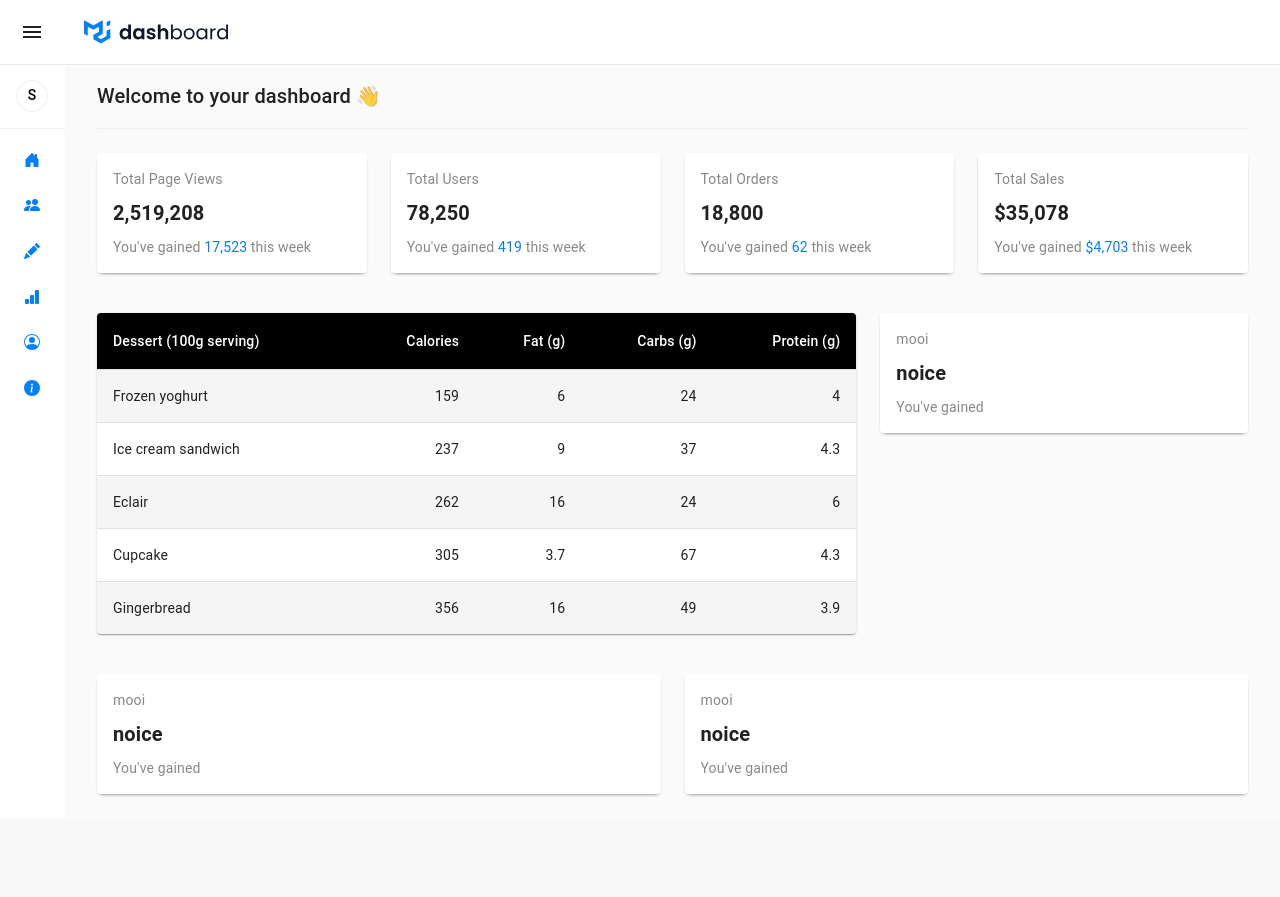
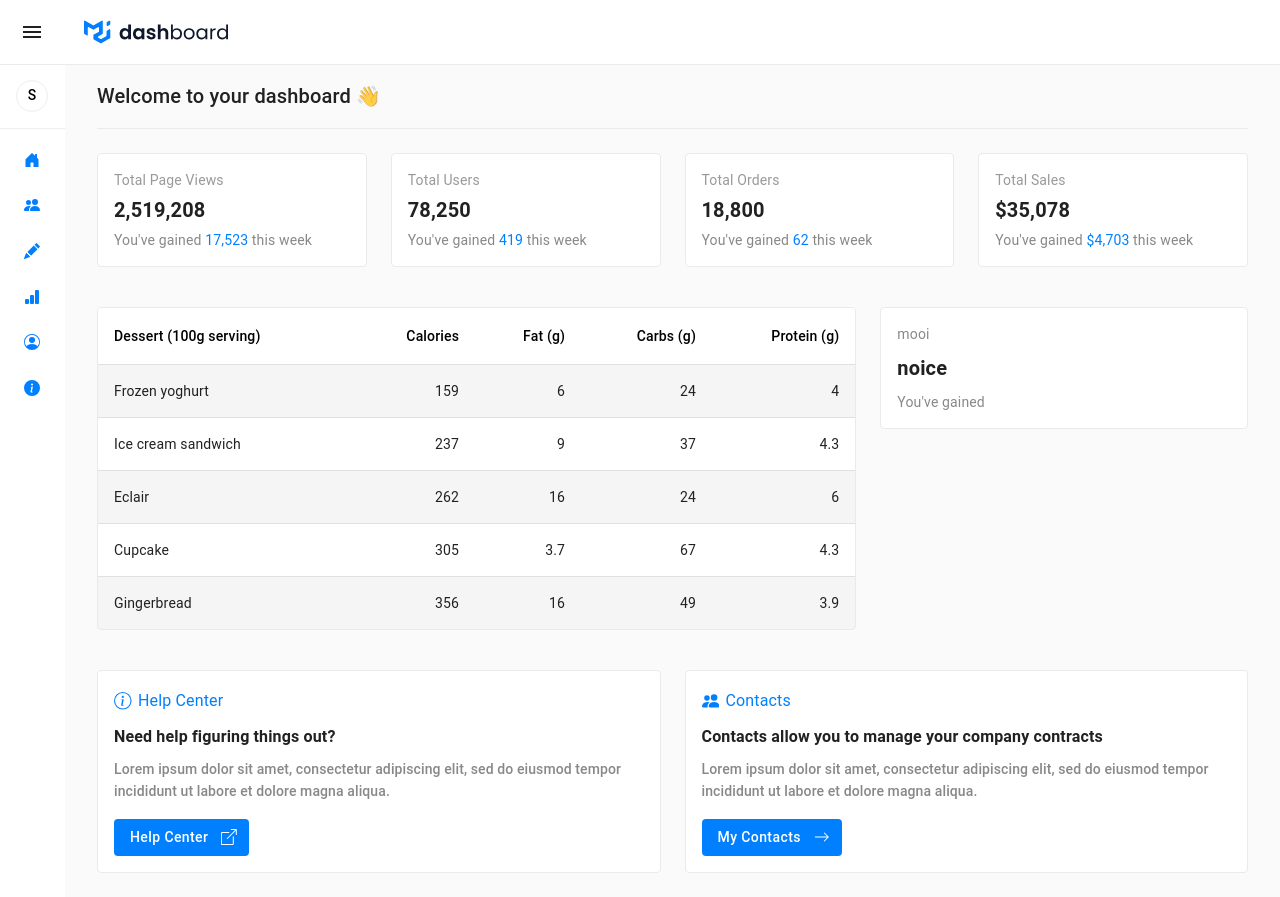
Before and after one commit to Shubh-6657/mui-admin_pannel, a React (Vite) app: page / in a window 1280 px wide. Before the commit the page ends 818 px from the top, so only its background shows below. Built offline with nearby package versions, Linux system fonts and the light colour scheme.

Commit message:
working on home page

```diff
--- a/src/pages/Dashboard/Home.jsx
+++ b/src/pages/Dashboard/Home.jsx
@@ -1,4 +1,4 @@
-import { Box, Grid, Paper, Typography } from '@mui/material'
+import { Box, Button, Grid, Paper, Typography } from '@mui/material'
 import { styled, useTheme } from '@mui/material/styles'
 import Table from '@mui/material/Table'
 import TableBody from '@mui/material/TableBody'
@@ -6,41 +6,16 @@ import TableCell, { tableCellClasses } from '@mui/material/TableCell'
 import TableContainer from '@mui/material/TableContainer'
 import TableHead from '@mui/material/TableHead'
 import TableRow from '@mui/material/TableRow'
+import { summaryItems, homeTableRows, homeShortcutItems } from '../../temp/home'
+import { BoxArrowUpRight, InfoCircle } from 'react-bootstrap-icons'
 
 const Home = () => {
   const theme = useTheme()
 
-  const summaryItems = [
-    {
-      title: 'Total Page Views',
-      value: '2,519,208',
-      percentageIncrease: '',
-      increasedBy: '17,523'
-    },
-    {
-      title: 'Total Users',
-      value: '78,250',
-      percentageIncrease: '',
-      increasedBy: '419'
-    },
-    {
-      title: 'Total Orders',
-      value: '18,800',
-      percentageIncrease: '',
-      increasedBy: '62'
-    },
-    {
-      title: 'Total Sales',
-      value: '$35,078',
-      percentageIncrease: '',
-      increasedBy: '$4,703'
-    }
-  ]
-
   const StyledTableCell = styled(TableCell)(({ theme }) => ({
     [`&.${tableCellClasses.head}`]: {
-      backgroundColor: theme.palette.common.black,
-      color: theme.palette.common.white
+      backgroundColor: theme.palette.common.white,
+      color: theme.palette.common.black
     },
     [`&.${tableCellClasses.body}`]: {
       fontSize: 14
@@ -51,30 +26,17 @@ const Home = () => {
     '&:nth-of-type(odd)': {
       backgroundColor: theme.palette.action.hover
     },
-    // hide last border
     '&:last-child td, &:last-child th': {
       border: 0
     }
   }))
-
-  function createData(name, calories, fat, carbs, protein) {
-    return { name, calories, fat, carbs, protein }
-  }
-
-  const rows = [
-    createData('Frozen yoghurt', 159, 6.0, 24, 4.0),
-    createData('Ice cream sandwich', 237, 9.0, 37, 4.3),
-    createData('Eclair', 262, 16.0, 24, 6.0),
-    createData('Cupcake', 305, 3.7, 67, 4.3),
-    createData('Gingerbread', 356, 16.0, 49, 3.9)
-  ]
 
   return (
     <>
       <Grid
         xs={12}
         style={{
-          borderBottom: '1px solid #eee',
+          borderBottom: '1px solid #eaeaea',
           padding: '1rem 0 1rem',
           marginBottom: '1.5rem'
         }}
@@ -91,8 +53,7 @@ const Home = () => {
                 <Box
                   sx={{
                     padding: 2,
-                    // border: '1px solid #eee',
-                    boxShadow: '0 2px 4px -3px #000',
+                    border: '1px solid #eaeaea',
                     backgroundColor: '#fff',
                     borderRadius: '4px'
                   }}
@@ -100,7 +61,7 @@ const Home = () => {
                   <Typography
                     variant="body2"
                     style={{
-                      color: '#888',
+                      color: '#999',
                       userSelect: 'none'
                     }}
                   >
@@ -112,7 +73,7 @@ const Home = () => {
                     fontWeight={'bold'}
                     style={{
                       userSelect: 'none',
-                      marginTop: '.5rem'
+                      marginTop: '.25rem'
                     }}
                   >
                     {item.value}
@@ -123,7 +84,7 @@ const Home = () => {
                     style={{
                       color: '#888',
                       userSelect: 'none',
-                      marginTop: '.5rem'
+                      marginTop: '.25rem'
                     }}
                   >
                     You've gained{' '}
@@ -140,7 +101,11 @@ const Home = () => {
       {/* ================================================= */}
       <Grid container spacing={3} style={{ marginTop: '1rem' }}>
         <Grid item xs={8}>
-          <TableContainer component={Paper}>
+          <TableContainer
+            component={Paper}
+            elevation={0}
+            style={{ border: '1px solid #eaeaea' }}
+          >
             <Table sx={{ minWidth: 700 }} aria-label="customized table">
               <TableHead>
                 <TableRow>
@@ -156,7 +121,7 @@ const Home = () => {
                 </TableRow>
               </TableHead>
               <TableBody>
-                {rows.map((row) => (
+                {homeTableRows.map((row) => (
                   <StyledTableRow key={row.name}>
                     <StyledTableCell component="th" scope="row">
                       {row.name}
@@ -179,8 +144,7 @@ const Home = () => {
           <Box
             sx={{
               padding: 2,
-              // border: '1px solid #eee',
-              boxShadow: '0 2px 4px -3px #000',
+              border: '1px solid #eaeaea',
               backgroundColor: '#fff',
               borderRadius: '4px'
             }}
@@ -222,92 +186,81 @@ const Home = () => {
       {/* ============================================= */}
 
       <Grid container spacing={3} style={{ marginTop: '1rem' }}>
-        <Grid item xs={6}>
+        {homeShortcutItems &&
+          homeShortcutItems.map((item, index) => {
+            return (
+              <Grid item xs={6} key={'helpful info' + index}>
                 <Box
                   sx={{
                     padding: 2,
-              // border: '1px solid #eee',
-              boxShadow: '0 2px 4px -3px #000',
+                    border: '1px solid #eaeaea',
                     backgroundColor: '#fff',
                     borderRadius: '4px'
                   }}
                 >
+                  <Box sx={{ display: 'flex', alignItems: 'center' }}>
+                    <Box
+                      sx={{
+                        display: 'flex',
+                        alignItems: 'center',
+                        width: '1.5rem',
+                        heigth: '3rem',
+                        color: theme.palette.primary.main
+                      }}
+                    >
+                      {item.cardIcon}
+                    </Box>
                     <Typography
-              variant="body2"
+                      variant="subtitle1"
                       style={{
-                color: '#888',
+                        color: theme.palette.primary.main,
                         userSelect: 'none'
                       }}
                     >
-              mooi
+                      {item.title}
                     </Typography>
+                  </Box>
                   <Typography
                     noWrap
-              variant="h6"
+                    variant="subtitle1"
                     fontWeight={'bold'}
                     style={{
                       userSelect: 'none',
                       marginTop: '.5rem'
                     }}
                   >
-              noice
+                    {item.subtitle}
                   </Typography>
                   <Typography
-              noWrap
-              variant="body2"
+                    variant="subtitle2"
                     style={{
                       color: '#888',
                       userSelect: 'none',
                       marginTop: '.5rem'
                     }}
                   >
-              You've gained
+                    {item.text}
                   </Typography>
+                  <Box
+                    sx={{
+                      display: 'flex',
+                      alignItems: 'center',
+                      marginTop: '1rem'
+                    }}
+                  >
+                    <Button
+                      variant="contained"
+                      disableElevation
+                      style={{ textTransform: 'none' }}
+                      endIcon={item.buttonIcon}
+                    >
+                      {item.buttonTitle}
+                    </Button>
+                  </Box>
                 </Box>
               </Grid>
-        <Grid item xs={6}>
-          <Box
-            sx={{
-              padding: 2,
-              // border: '1px solid #eee',
-              boxShadow: '0 2px 4px -3px #000',
-              backgroundColor: '#fff',
-              borderRadius: '4px'
-            }}
-          >
-            <Typography
-              variant="body2"
-              style={{
-                color: '#888',
-                userSelect: 'none'
-              }}
-            >
-              mooi
-            </Typography>
-            <Typography
-              noWrap
-              variant="h6"
-              fontWeight={'bold'}
-              style={{
-                userSelect: 'none',
-                marginTop: '.5rem'
-              }}
-            >
-              noice
-            </Typography>
-            <Typography
-              noWrap
-              variant="body2"
-              style={{
-                color: '#888',
-                userSelect: 'none',
-                marginTop: '.5rem'
-              }}
-            >
-              You've gained
-            </Typography>
-          </Box>
-        </Grid>
+            )
+          })}
       </Grid>
     </>
   )
--- /dev/null
+++ b/src/temp/home.jsx
@@ -0,0 +1,80 @@
+import {
+  BoxArrowUpRight,
+  PeopleFill,
+  InfoCircle,
+  ArrowRight
+} from 'react-bootstrap-icons'
+
+function createData(name, calories, fat, carbs, protein) {
+  return { name, calories, fat, carbs, protein }
+}
+
+export const homeTableRows = [
+  createData('Frozen yoghurt', 159, 6.0, 24, 4.0),
+  createData('Ice cream sandwich', 237, 9.0, 37, 4.3),
+  createData('Eclair', 262, 16.0, 24, 6.0),
+  createData('Cupcake', 305, 3.7, 67, 4.3),
+  createData('Gingerbread', 356, 16.0, 49, 3.9)
+]
+
+export const summaryItems = [
+  {
+    title: 'Total Page Views',
+    value: '2,519,208',
+    percentageIncrease: '',
+    increasedBy: '17,523'
+  },
+  {
+    title: 'Total Users',
+    value: '78,250',
+    percentageIncrease: '',
+    increasedBy: '419'
+  },
+  {
+    title: 'Total Orders',
+    value: '18,800',
+    percentageIncrease: '',
+    increasedBy: '62'
+  },
+  {
+    title: 'Total Sales',
+    value: '$35,078',
+    percentageIncrease: '',
+    increasedBy: '$4,703'
+  }
+]
+
+export const homeShortcutItems = [
+  {
+    title: 'Help Center',
+    cardIcon: <InfoCircle style={{ width: '1.1rem', height: '1.1rem' }} />,
+    subtitle: 'Need help figuring things out?',
+    text: 'Lorem ipsum dolor sit amet, consectetur adipiscing elit, sed do eiusmod tempor incididunt ut labore et dolore magna aliqua.',
+    buttonTitle: 'Help Center',
+    buttonIcon: (
+      <BoxArrowUpRight
+        style={{
+          width: '1.3rem',
+          height: '1rem',
+          paddingLeft: '.3rem'
+        }}
+      />
+    )
+  },
+  {
+    title: 'Contacts',
+    cardIcon: <PeopleFill style={{ width: '1.1rem', height: '1.1rem' }} />,
+    subtitle: 'Contacts allow you to manage your company contracts',
+    text: 'Lorem ipsum dolor sit amet, consectetur adipiscing elit, sed do eiusmod tempor incididunt ut labore et dolore magna aliqua.',
+    buttonTitle: 'My Contacts',
+    buttonIcon: (
+      <ArrowRight
+        style={{
+          width: '1.3rem',
+          height: '1rem',
+          paddingLeft: '.3rem'
+        }}
+      />
+    )
+  }
+]
```
Also changed, not shown: 1 other file (tests, documents, lock files or other folders). Lines whose indentation alone changed are shown as unchanged.
